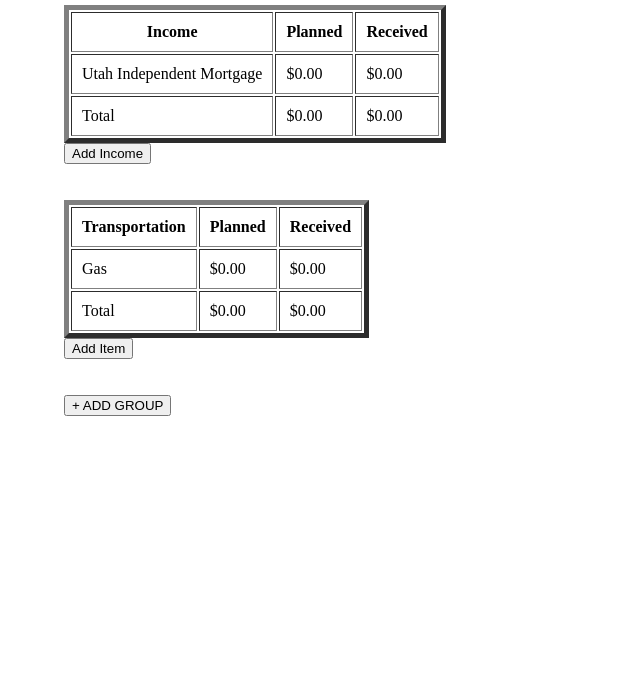
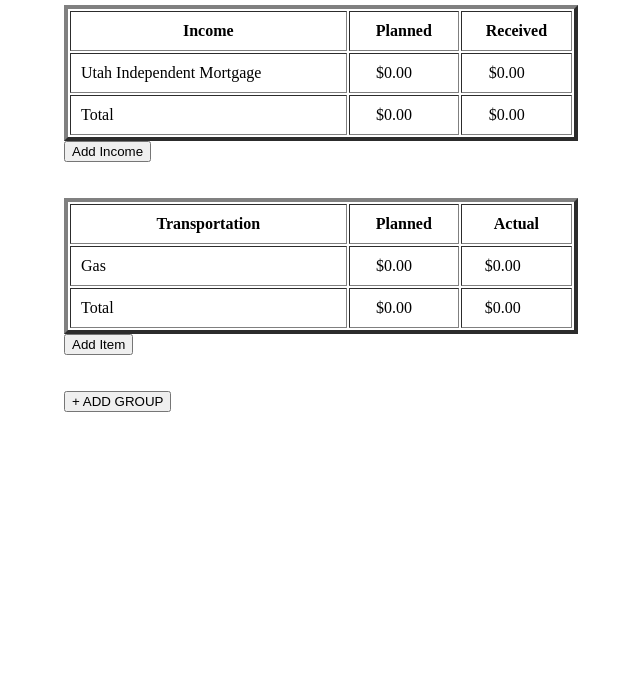
Before and after one commit to aaronjpotter93/BigBen, a plain HTML site: page index.html in a window 1280 px wide. Shown: the part 122-800 px from the top of the page, without its empty margins (274-914 px from the left). Drawn offline with Linux system fonts and the light colour scheme.

Commit message:
table cells and data aligned

```diff
--- a/index.html
+++ b/index.html
@@ -12,23 +12,23 @@
     <body>
         <div class="content">
         <div id="header">
-        <h1>August 2021</h1>
+        <h1>September 2021</h1>
         </div>
-        <table border="5" cellpadding="10" cellspacing="2" contenteditable="true" id="myTable1" class="table">
+        <table border="4" cellpadding="10" cellspacing="2" contenteditable="true" id="myTable1" class="table">
             <tr>
-                <th>Income</th>
-                <th>Planned</th>
-                <th>Received</th>
+                <th class="label">Income</th>
+                <th class="plannedHeader">Planned</th>
+                <th class="actualHeader">Received</th>
             </tr>
             <tr>
-                <td>Utah Independent Mortgage</td>
-                <td id="firstCell">$0.00</td>
-                <td>$0.00</td>
+                <td class ="label">Utah Independent Mortgage</td>
+                <td id="firstCell" class="planned" style="text-align: end; padding-right: 46px;">$0.00</td>
+                <td class="actual" style="text-align: end; padding-right: 46px;">$0.00</td>
             </tr>
             <tr>
-                <td id="incomeTotalRow">Total</td>
-                <td>$0.00</td>
-                <td>$0.00</td>
+                <td id="incomeTotalRow" class="label">Total</td>
+                <td class="planned" style="text-align: end; padding-right: 46px;">$0.00</td>
+                <td class="actual" style="text-align: end; padding-right: 46px;">$0.00</td>
             </tr>
 
         </table>
@@ -38,21 +38,21 @@
         <br>
         <br>
 
-        <table border="5" cellpadding="10" cellspacing="2" contenteditable="true" id="myTable2" class="table">
+        <table border="4" cellpadding="10" cellspacing="2" contenteditable="true" id="myTable2" class="table">
             <tr>
-                <th>Transportation</th>
-                <th>Planned</th>
-                <th>Received</th>
+                <th class="label">Transportation</th>
+                <th class="plannedHeader">Planned</th>
+                <th class="actualHeader">Actual</th>
             </tr>
             <tr>
-                <td>Gas</td>
-                <td>$0.00</td>
-                <td>$0.00</td>
+                <td class="label">Gas</td>
+                <td class="planned" style="text-align: end; padding-right: 46px;">$0.00</td>
+                <td class="actual" style="text-align: end; padding-right: 50px;">$0.00</td>
             </tr>
             <tr>
-                <td id="firstExpenseTotalRow">Total</td>
-                <td>$0.00</td>
-                <td>$0.00</td>
+                <td id="firstExpenseTotalRow" class="label">Total</td>
+                <td class="planned" style="text-align: end; padding-right: 46px;">$0.00</td>
+                <td class="actual" style="text-align: end; padding-right: 50px;">$0.00</td>
             </tr>
 
         </table>
--- a/script1.js
+++ b/script1.js
@@ -20,6 +20,8 @@ function addRowToIncomeTable() {
     cell1.innerHTML = "Paycheck 1";
     cell2.innerHTML = "$0.00";
     cell3.innerHTML = "$0.00";
+    cell2.style = "text-align: end; padding-right: 46px;";
+    cell3.style = "text-align: end; padding-right: 46px;";
 }
 
 
@@ -36,6 +38,8 @@ function addRowToTable(tableName) {
     cell1.innerHTML = "Label";
     cell2.innerHTML = "$0.00";
     cell3.innerHTML = "$0.00";
+    cell2.style = "text-align: end; padding-right: 46px;";
+    cell3.style = "text-align: end; padding-right: 50px;";
 
     numberOfRowsInEachTable[tableNumber-1] += 1;
 }
@@ -60,10 +64,17 @@ function addTable() {
     var cell3 = row.insertCell(2);
     cell1.innerHTML = "Untitled";
     cell1.style.fontWeight = 'bold';
+    cell1.setAttribute("class", "label");
+    cell1.style.textAlign = "center";
     cell2.innerHTML = "Planned";
     cell2.style.fontWeight = 'bold';
-    cell3.innerHTML = "Remaining";
+    cell2.style.textAlign = 'center';
+    cell2.setAttribute("class", "plannedHeader");
+    cell3.innerHTML = "Actual";
     cell3.style.fontWeight = 'bold';
+    cell3.style.textAlign = 'center';
+    cell3.setAttribute("class", "actualHeader");
+
 
     var row2 = table.insertRow(1);
     var cell4 = row2.insertCell(0);
@@ -71,7 +82,9 @@ function addTable() {
     var cell6 = row2.insertCell(2);
     cell4.innerHTML = "Label";
     cell5.innerHTML = "$0.00";
+    cell5.style = "text-align: end; padding-right: 46px;";
     cell6.innerHTML = "$0.00";
+    cell6.style = "text-align: end; padding-right: 50px;";
 
     var totalRow = table.insertRow(2);
     var cell7 = totalRow.insertCell(0);
@@ -79,7 +92,9 @@ function addTable() {
     var cell9 = totalRow.insertCell(2);
     cell7.innerHTML = "Total";
     cell8.innerHTML = "$0.00";
+    cell8.style = "text-align: end; padding-right: 46px;";
     cell9.innerHTML = "$0.00";
+    cell9.style = "text-align: end; padding-right: 50px;";
 
     table.setAttribute("border", "5");
     table.setAttribute("cellpadding", "10");
@@ -144,7 +159,7 @@ function addTableEventListener(table) {
                 span.innerHTML = '$' + Math.abs(netBudget).toFixed(2);
                 span.style.color = "red";
                 span2.innerHTML = " over budget";
-                span2.style.color = "gray";
+                span2.style.scolor = "gray";
             }
 
         console.log("Did Something");
--- a/style.css
+++ b/style.css
@@ -4,3 +4,31 @@
     border-width: thin;
     border-color: black; */
 }
+
+table {
+    width: 55%;
+}
+
+.label {
+    width: 50%;
+}
+
+.plannedHeader {
+    width: 20%;
+}
+
+.actualHeader {
+    width: 20%;
+}
+
+/* .planned {
+    width: 20%;
+    text-align: center;
+    padding-right: 46px;
+}
+
+.actual {
+    width: 20%;
+    text-align: center;
+    padding-right: 46px;
+} */
```
